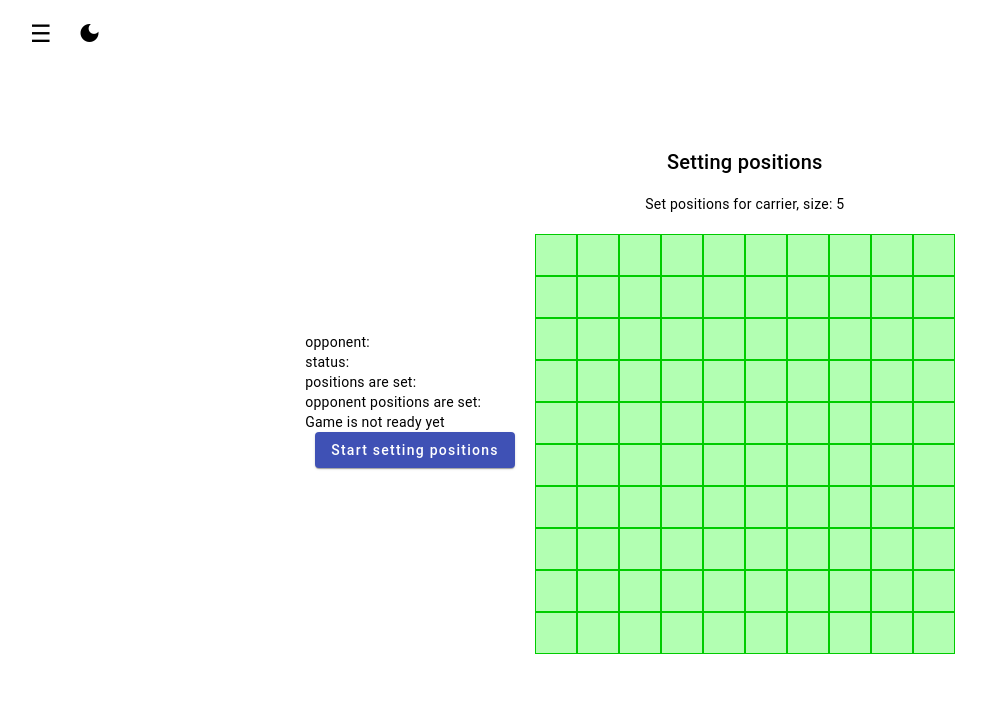
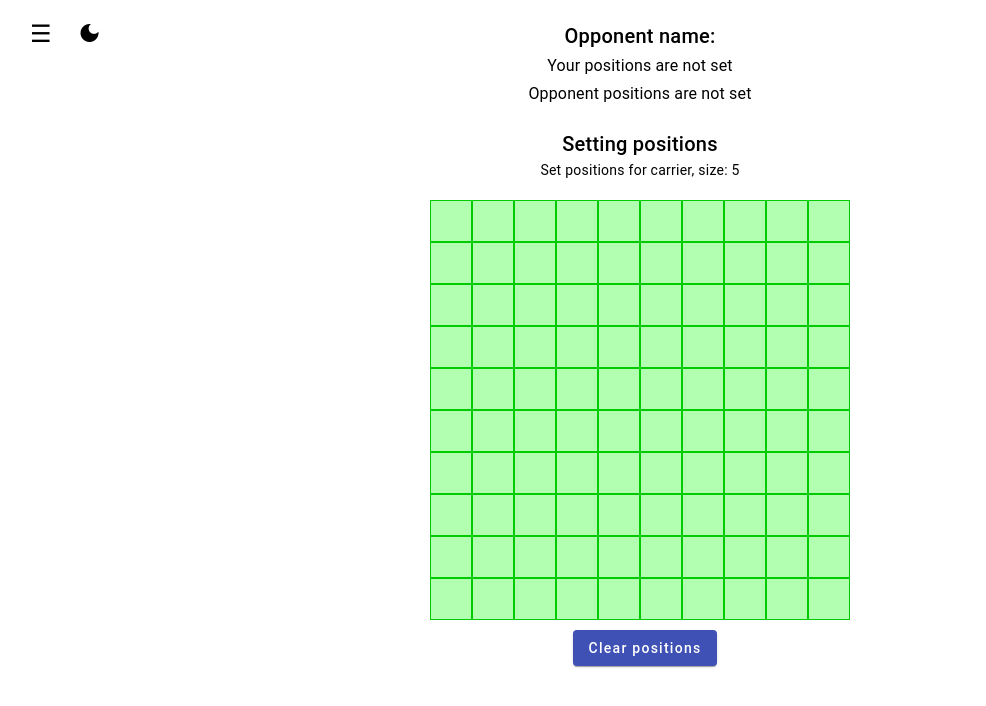
Before and after one commit to nisicadmir/nisix-utilities-fe, an Angular app: page /battleship-game-play/1 in a window 1280 px wide. Both pictures are taken after a click on the button "Start setting positions". Shown: the top 706 px of the page, without its empty margins (0-986 px from the left). Built offline with nearby package versions, Linux system fonts and the light colour scheme; no server answers.

Commit message:
Game preparations done

```diff
--- a/src/app/battleship-game-play/battleship-game-play.component.html
+++ b/src/app/battleship-game-play/battleship-game-play.component.html
@@ -1,21 +1,17 @@
 <app-menu> </app-menu>
 <div class="battleship-game-play-container">
   <div class="battleship-game-play-col">
-    <p>opponent: {{ battleshipGameInfo?.opponentName }}</p>
-    <p>status: {{ battleshipGameInfo?.status }}</p>
-    <p>positions are set: {{ battleshipGameInfo?.positionsAreSet }}</p>
-    <p>opponent positions are set: {{ battleshipGameInfo?.opponentPositionsAreSet }}</p>
+    @if (battleshipGameInfo?.status === battleshipGameStatus.PENDING) {
+    <h1>Waiting for opponent to join...</h1>
+    }
+    <h2>Opponent name: {{ battleshipGameInfo?.opponentName }}</h2>
+    <h3>{{ battleshipGameInfo?.positionsAreSet ? 'Your positions are set' : 'Your positions are not set' }}</h3>
+    <h3>{{ battleshipGameInfo?.opponentPositionsAreSet ? 'Opponent positions are set' : 'Opponent positions are not set' }}</h3>
 
-    <p>{{ gameIsReady ? 'Game is ready' : 'Game is not ready yet' }}</p>
-
-    @if (!battleshipGameInfo?.positionsAreSet) {
+    @if (!battleshipGameInfo?.positionsAreSet && battleshipGameInfo?.status !== battleshipGameStatus.PENDING &&
+    !isInSettingPositions) {
     <button mat-raised-button color="primary" (click)="startSettingPositions()">Start setting positions</button>
-    } @if (battleshipGameInfo?.positionsAreSet) {
-    <button mat-raised-button color="primary" (click)="startGame()" [disabled]="!gameIsReady">Start game</button>
-    }
-  </div>
-
-  @if (isInSettingPositions) {
+    } @if (isInSettingPositions) {
     <div class="battleship-setting-container">
       <h2>Setting positions</h2>
       <p>Set positions for {{ currentShip }}, size: {{ currentShipSize }}</p>
@@ -30,6 +26,8 @@
           ></div>
         </div>
       </div>
+      <button style="margin-top: 10px" mat-raised-button color="primary" (click)="clearPositions()">Clear positions</button>
     </div>
     }
   </div>
+</div>
--- a/src/app/battleship-game-play/battleship-game-play.component.scss
+++ b/src/app/battleship-game-play/battleship-game-play.component.scss
@@ -4,7 +4,11 @@
   display: flex;
   flex-direction: row;
   justify-content: center;
-  align-items: center;
+
+  .battleship-game-play-col {
+    text-align: center;
+    padding-top: 20px;
+  }
 }
 
 .battleship-setting-container {
--- a/src/app/battleship-game-play/battleship-game-play.component.ts
+++ b/src/app/battleship-game-play/battleship-game-play.component.ts
@@ -43,6 +43,7 @@ type ShipType = keyof IBattleshipGamePositions;
   styleUrl: './battleship-game-play.component.scss',
 })
 export class BattleshipGamePlayComponent {
+  battleshipGameStatus = BattleshipGameStatus;
   battleshipGameId = '';
   playerId = '';
   playerName = '';
@@ -119,8 +120,6 @@ export class BattleshipGamePlayComponent {
       });
   }
 
-  startGame() {}
-
   startSettingPositions() {
     this.resetGrid();
     this.currentShipIndex = 0;
@@ -141,6 +140,7 @@ export class BattleshipGamePlayComponent {
     };
     this.placementDirection = null;
     this.currentShipIndex = 0;
+    this.isInSettingPositions = false;
     this.setCurrentShip();
   }
 
@@ -244,6 +244,10 @@ export class BattleshipGamePlayComponent {
     });
   }
 
+  clearPositions() {
+    this.resetGrid();
+  }
+
   sendPositions() {
     // Prepare data for API: convert current positions object
     const finalPositions: Partial<IBattleshipGamePositions> = {};
--- a/src/styles.scss
+++ b/src/styles.scss
@@ -90,6 +90,10 @@ a {
   text-decoration: none;
 }
 
+.text-center {
+  text-align: center;
+}
+
 button {
   background-color: transparent;
   background-image: none;
@@ -121,7 +125,7 @@ button {
 h1,
 h2,
 h3 {
-  margin: 0;
+  margin: 0 !important;
 }
 
 /* Add styles for the circuit game canvas */
```
Lines whose indentation alone changed are shown as unchanged.
